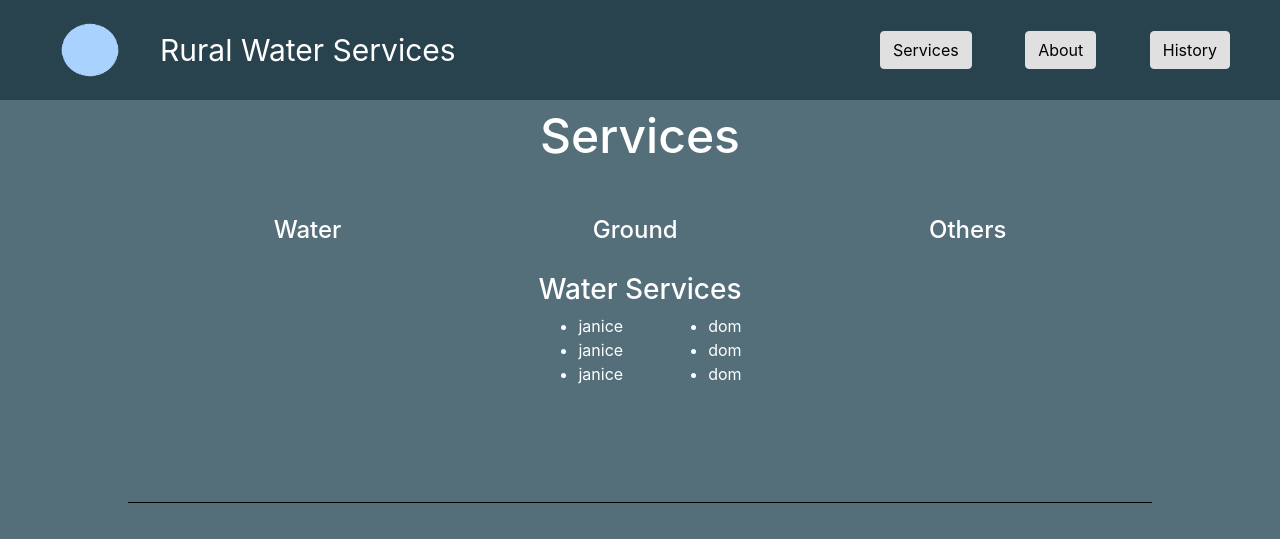
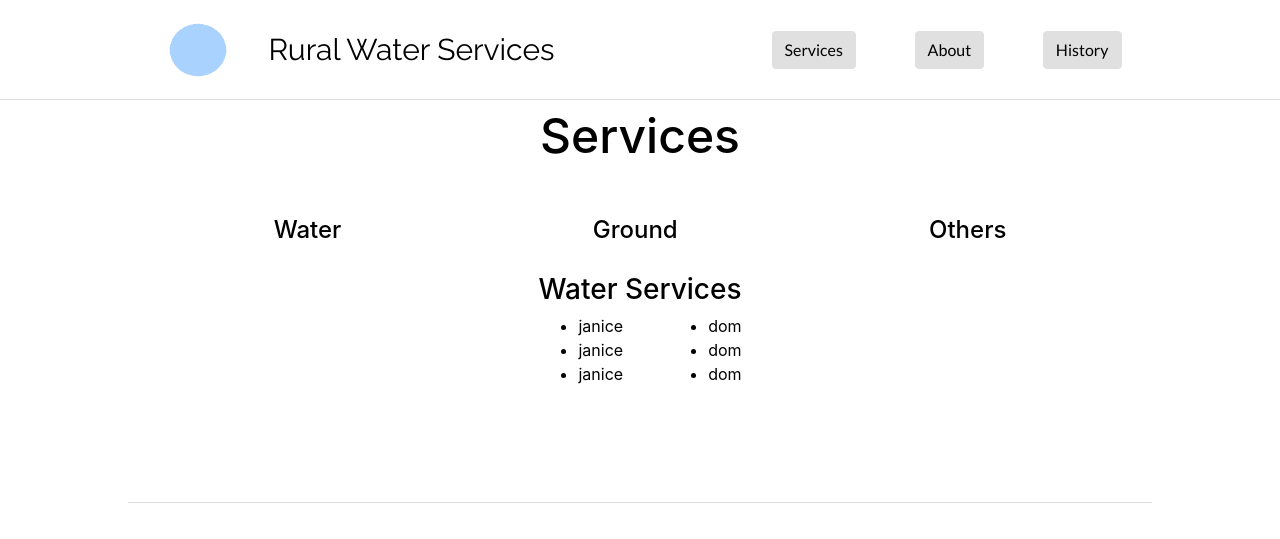
Before and after one commit to JaniceHe26/Rural-Water-Services, a React (Create React App) app: page / in a window 1280 px wide. Shown: the top 539 px of the page. Built offline with nearby package versions, Linux system fonts and the light colour scheme.

Commit message:
restyled and started hero

```diff
--- a/public/index.html
+++ b/public/index.html
@@ -15,6 +15,7 @@
       user's mobile device or desktop. See https://developers.google.com/web/fundamentals/web-app-manifest/
     -->
     <link rel="manifest" href="%PUBLIC_URL%/manifest.json" />
+    <link href="https://fonts.googleapis.com/css2?family=Lato&family=Raleway&display=swap" rel="stylesheet">
     <!--
       Notice the use of %PUBLIC_URL% in the tags above.
       It will be replaced with the URL of the `public` folder during the build.
@@ -24,7 +25,7 @@
       work correctly both with client-side routing and a non-root public URL.
       Learn how to configure a non-root public URL by running `npm run build`.
     -->
-    <title>React App</title>
+    <title>Rural Water Services</title>
   </head>
   <body>
     <noscript>You need to enable JavaScript to run this app.</noscript>
--- a/src/components/header/Header.css
+++ b/src/components/header/Header.css
@@ -2,6 +2,7 @@
 @import '../../shared/css/theme.css';
 
 .ButtonContainer {
+  font-family: var(--text-font-family);
   display: flex;
   justify-content: space-between;
   width: var(--size-350);
@@ -13,19 +14,24 @@
 
 .CompanyLogoTitle {
   line-height: var(--size-60);
-  color: white;
+  /* color: white; */
+  color: var(--primary-text-color);
+  font-family: var(--header-font-family);
   font-size: var(--size-30);
   margin-left: var(--size-30);
 }
 
 .HeaderContainer {
   align-items: center;
-  background-color: var(--primary-color-dark);
+  /* background-color: var(--primary-color-dark); */
+  /*  */
+  border-bottom: 1px solid #ddd;
+  justify-content: space-around;
+  /*  */
   color: var(--primary-text-color);
   display: flex;
   flex-direction: row;
   height: var(--size-100);
-  justify-content: space-between;
   padding: 0 var(--size-50);
   width: 100%;
 }
--- a/src/shared/components/divider/Divider.css
+++ b/src/shared/components/divider/Divider.css
@@ -2,5 +2,5 @@
   /* Come back to this */
   padding: 5% 10% 0 10%;
   margin-bottom: 2%;
-  border-bottom: 1px solid black;
+  border-bottom: 1px solid #ddd;
 }
--- /dev/null
+++ b/src/shared/css/font.css
@@ -0,0 +1 @@
+:root
--- a/src/shared/css/theme.css
+++ b/src/shared/css/theme.css
@@ -2,7 +2,8 @@
 
 :root {
   /* App colors. */
-  --primary-color: #546e7a;
+  /* --primary-color: #546e7a; */
+  --primary-color: #ffffff;
   --primary-color-dark: #29434e;
   --primary-color-light: #819ca9;
   --secondary-color: #e0e0e0;
@@ -10,6 +11,12 @@
   --secondary-color-light: #ffffff;
 
   /* Text colors. */
-  --primary-text-color: #ffffff;
+  /* --primary-text-color: #ffffff; */
+  /* --primary-text-color: #4ea993; */
+  --primary-text-color:#000000;
   --secondary-text-color: #000000;
+
+  /* Fonts. */
+  --header-font-family: 'Raleway', sans-serif;
+  --text-font-family: 'Lato', sans-serif;
 }
```
Also changed, not shown: src/components/hero/Hero.jsx (added, +12 -0 lines), src/components/hero/Hero.css (added).
